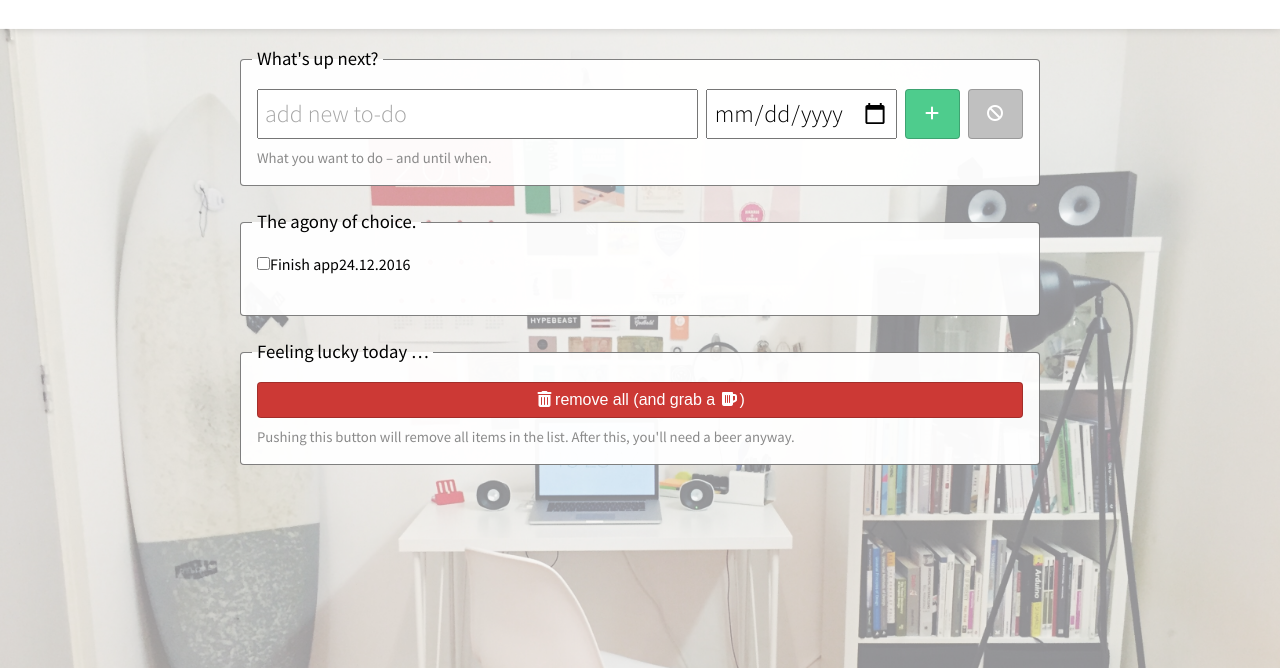
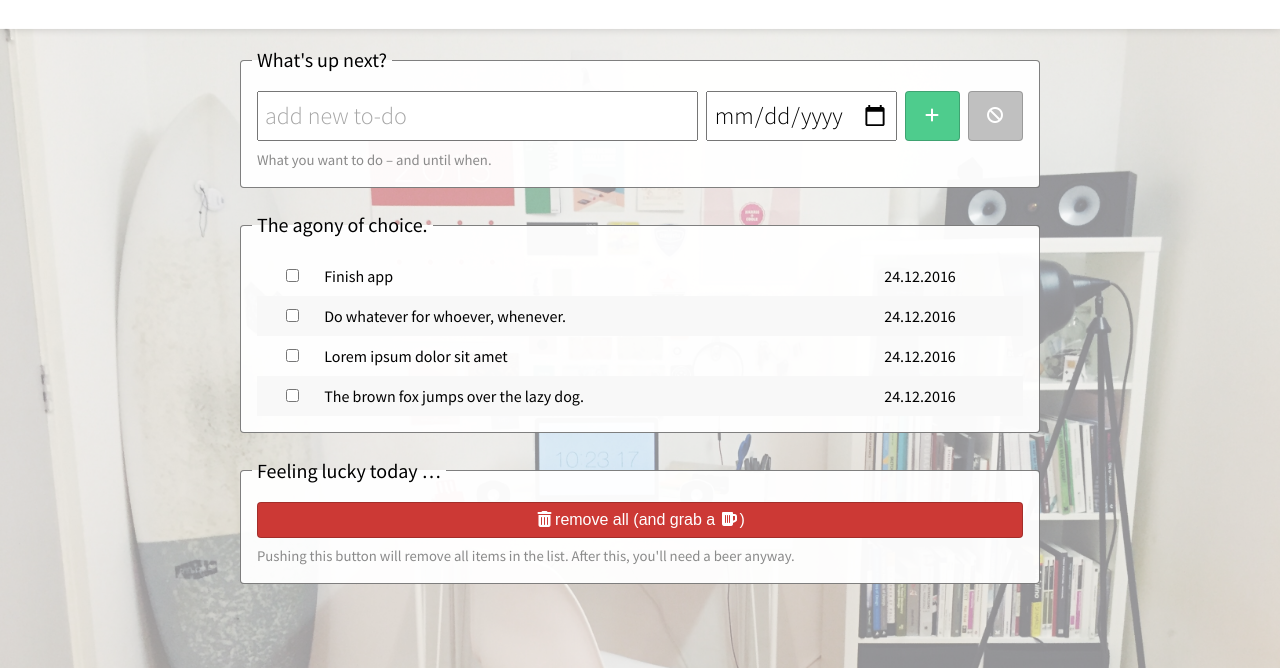
Before and after one commit to asantarsieri/to-dos-webapp, a plain HTML site: page index.html in a window 1280 px wide. Shown: the part 132-800 px from the top of the page. Drawn offline with Linux system fonts and the light colour scheme.

Commit message:
added styling and labels to list, minor html changes

```diff
--- a/css/basics.css
+++ b/css/basics.css
@@ -327,7 +327,7 @@ legend {
 	display: table;
 	color: #000;
 	font-weight: 400;
-	font-size: 1.17em;
+	font-size: 1.25em;
 	padding: 0 .25em;
 	margin-left: -.25em;
 	text-shadow:  0px 1px #fff;
--- a/css/layout.css
+++ b/css/layout.css
@@ -44,6 +44,9 @@ main {
 
 /* =module/app "to-dos"
 --------------------------------------------------------------- */
+.form-row.cf label {
+	display: block;
+	}
 
 /* global
 --------------------------------------------------------------- */
@@ -114,20 +117,36 @@ main {
 	}
 
 
-
 /* todo-lst
 --------------------------------------------------------------- */
+.todo-lst .form-row {
+	margin-bottom: 0;
+	padding: .5em .25em;
+	display: block;
+	}
+.todo-entry--rm_single {
 
-.btn--rm_all {
-	/*background: #cc3935;*/
 	}
-.form-element.btn--rm_all:hover,
-.form-element.btn--rm_all:focus {
-	background: #b2202e;
+.todo-entry--checkbox,
+.todo-entry--rm_single {
+	text-align: center;
 	}
-.form-element.btn--rm_all {
-	color: #fff;
+.todo-entry--time {
+	text-align: right;
 	}
+.todo-entry:hover .todo-entry--rm_single {
+	display: block;
+	}
+.todo-entry--rm_single {
+	color: #b2202e;
+	display: none;
+	}
+.todo-entry--rm_single:hover,
+.todo-entry--rm_single:focus {
+	color: #cc3935;
+	cursor: pointer;
+	}
+
 
 /* todo-clear
 --------------------------------------------------------------- */
@@ -135,7 +154,13 @@ main {
 	width: 100%;
 	background: #cc3935;
 	}
-
+.form-element.btn--rm_all {
+	color: #fff;
+	}
+.form-element.btn--rm_all:hover,
+.form-element.btn--rm_all:focus {
+	background: #b2202e;
+	}
 /* =placeholder hack
 --------------------------------------------------------------- */
 /* do not combine/minify the rules! */
--- a/index.html
+++ b/index.html
@@ -39,10 +39,36 @@
 							<legend>The agony of choice.</legend>
 							<ul class="reset zebra">
 								<li class="todo-entry todo-entry--done">
-									<p><input type="checkbox"><span class="todo-entry--desc">Finish app</span><span class="todo-entry--time">24.12.2016<span class=""><em aria-hidden="true" class="fa fa-fw fa-times none">&#8202;</em></span></p>
+									<p class="form-row cf">
+										<span class="todo-entry--checkbox col-1"><input type="checkbox" id="testid1"></span>
+										<span class="todo-entry--desc col-8"><label for="testid1">Finish app</label></span>
+										<span class="todo-entry--time col-2">24.12.2016</span>
+										<a class="todo-entry--rm_single col-1" href="#"><em aria-hidden="true" class="fa fa-fw fa-times">&#8202;</em></a>
+									</p>
 								</li>
-								<li class="todo-entry todo-entry--open">
-
+								<li class="todo-entry todo-entry--done">
+									<p class="form-row cf">
+										<span class="todo-entry--checkbox col-1"><input type="checkbox" id="testid2"></span>
+										<span class="todo-entry--desc col-8"><label for="testid2">Do whatever for whoever, whenever.</label></span>
+										<span class="todo-entry--time col-2">24.12.2016</span>
+										<a class="todo-entry--rm_single col-1" href="#"><em aria-hidden="true" class="fa fa-fw fa-times">&#8202;</em></a>
+									</p>
+								</li>
+								<li class="todo-entry todo-entry--done">
+									<p class="form-row cf">
+										<span class="todo-entry--checkbox col-1"><input type="checkbox" id="testid3"></span>
+										<span class="todo-entry--desc col-8"><label for="testid3">Lorem ipsum dolor sit amet</label></span>
+										<span class="todo-entry--time col-2">24.12.2016</span>
+										<a class="todo-entry--rm_single col-1" href="#"><em aria-hidden="true" class="fa fa-fw fa-times">&#8202;</em></a>
+									</p>
+								</li>
+								<li class="todo-entry todo-entry--done">
+									<p class="form-row cf">
+										<span class="todo-entry--checkbox col-1"><input type="checkbox" id="testid4"></span>
+										<span class="todo-entry--desc col-8"><label for="testid4">The brown fox jumps over the lazy dog.</label></span>
+										<span class="todo-entry--time col-2">24.12.2016</span>
+										<a class="todo-entry--rm_single col-1" href="#"><em aria-hidden="true" class="fa fa-fw fa-times">&#8202;</em></a>
+									</p>
 								</li>
 							</ul>
 						</fieldset>
```
